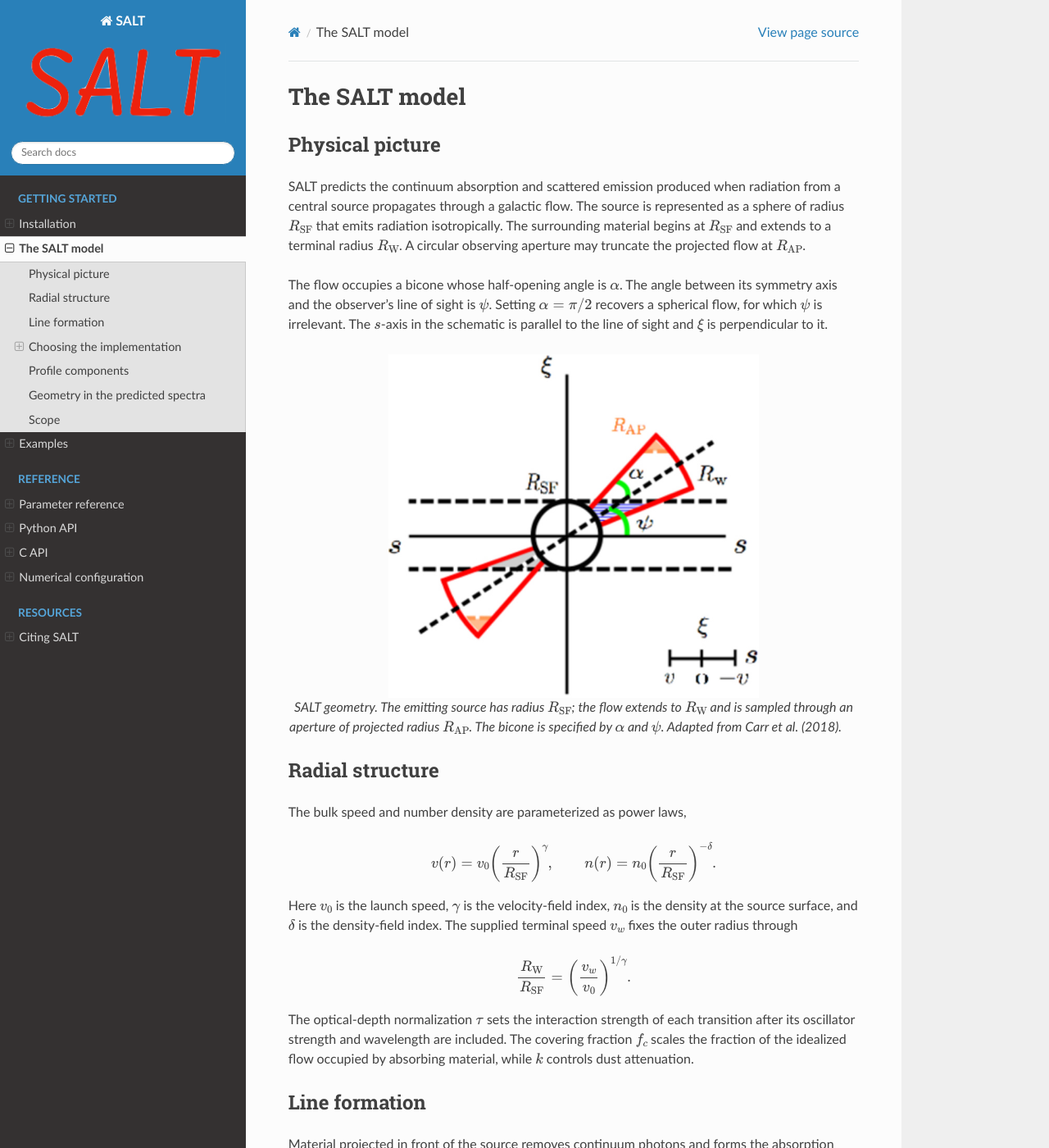
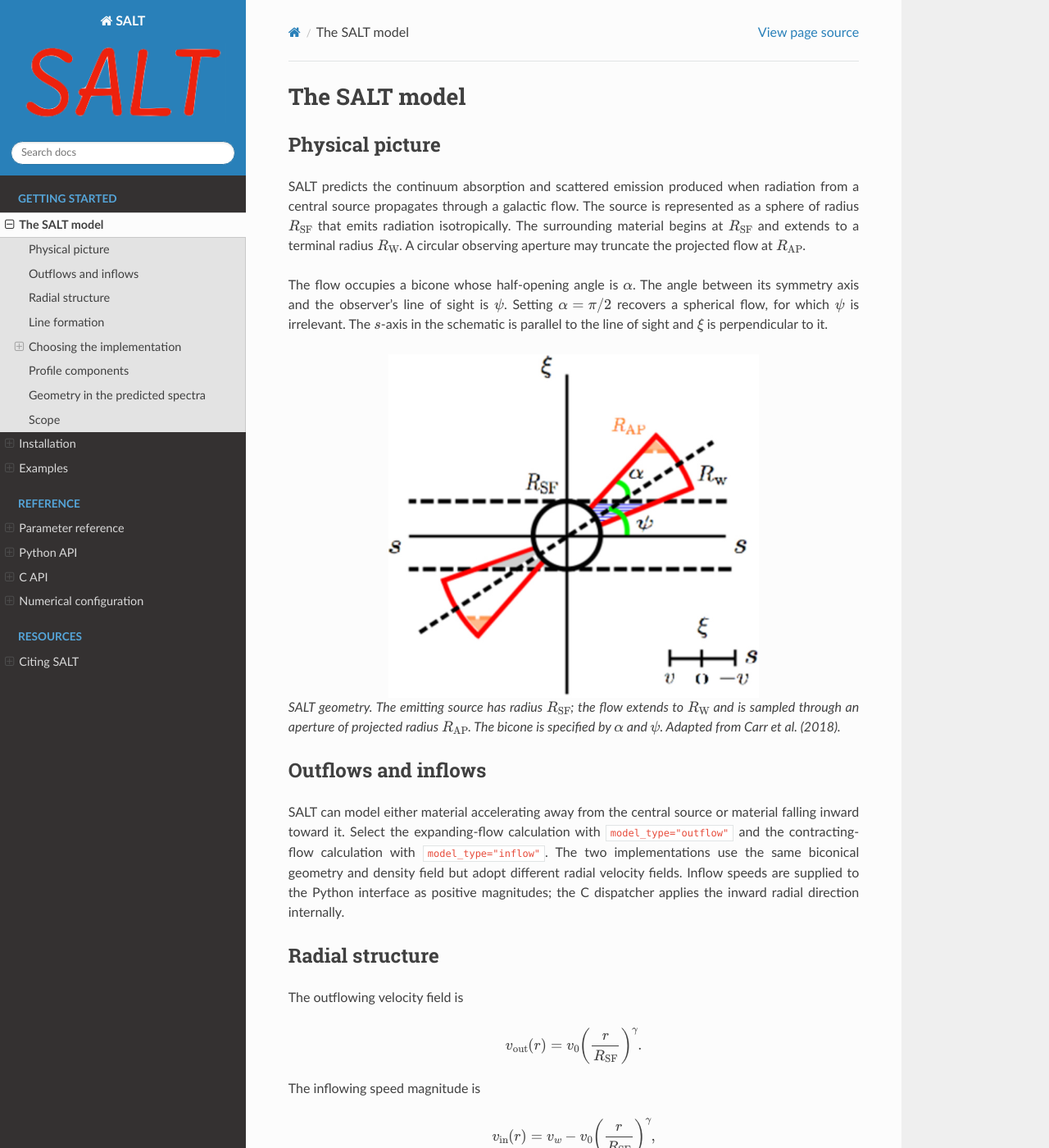
Before and after one commit to CodyCarr/SALT, a Sphinx documentation site: the page built from docs/source/models.rst, in a window 1280 px wide and 1400 px high. Shown: the whole window at 82% size. Built offline with Sphinx 7.4.7 and the Read the Docs theme 3.1.0, drawn with Linux system fonts in a browser that asks for light colours; some of the changed text lies outside the part shown.

Commit message:
Document inflow structure and justify site text

```diff
--- /dev/null
+++ b/docs/source/_static/css/custom.css
@@ -0,0 +1,11 @@
+/* Justify documentation prose without changing headings or code blocks. */
+.wy-nav-content p,
+.wy-nav-content li,
+.wy-nav-content dd,
+.wy-nav-content td,
+.wy-nav-content th,
+.wy-nav-content figcaption,
+.wy-nav-content .caption-text {
+    text-align: justify;
+    text-justify: inter-word;
+}
--- a/docs/source/conf.py
+++ b/docs/source/conf.py
@@ -9,6 +9,7 @@ exclude_patterns = []
 
 html_theme = "sphinx_rtd_theme"
 html_static_path = ["_static"]
+html_css_files = ["css/custom.css"]
 html_logo = "_static/images/theme.png"
 html_theme_options = {
     "collapse_navigation": False,
--- a/docs/source/index.rst
+++ b/docs/source/index.rst
@@ -25,8 +25,8 @@ profiles and fitting SALT models to data.
    :maxdepth: 2
    :caption: Getting started
 
+   models
    installation
-   models
    examples
 
 .. toctree::
--- a/docs/source/installation.rst
+++ b/docs/source/installation.rst
@@ -4,7 +4,7 @@ Installation
 Dependencies
 ------------
 
-C SALT requires a C11 compiler, GSL, libcerf, OpenMP, Python 3, and NumPy.
+SALT requires a C11 compiler, GSL, libcerf, OpenMP, Python 3, and NumPy.
 Matplotlib is needed only for the plotting examples.
 
 On macOS with Homebrew:
--- a/docs/source/models.rst
+++ b/docs/source/models.rst
@@ -27,26 +27,57 @@ the line of sight and :math:`\xi` is perpendicular to it.
    radius :math:`R_{\rm AP}`. The bicone is specified by :math:`\alpha` and
    :math:`\psi`. Adapted from Carr et al. (2018).
 
+Outflows and inflows
+--------------------
+
+SALT can model either material accelerating away from the central source or
+material falling inward toward it. Select the expanding-flow calculation with
+:code:`model_type="outflow"` and the contracting-flow calculation with
+:code:`model_type="inflow"`. The two implementations use the same biconical
+geometry and density field but adopt different radial velocity fields. Inflow
+speeds are supplied to the Python interface as positive magnitudes; the C
+dispatcher applies the inward radial direction internally.
+
 Radial structure
 ----------------
 
-The bulk speed and number density are parameterized as power laws,
+The outflowing velocity field is
 
 .. math::
 
-   v(r) = v_0\left(\frac{r}{R_{\rm SF}}\right)^\gamma,
-   \qquad
-   n(r) = n_0\left(\frac{r}{R_{\rm SF}}\right)^{-\delta}.
+   v_{\rm out}(r) =
+   v_0\left(\frac{r}{R_{\rm SF}}\right)^\gamma.
 
-Here :math:`v_0` is the launch speed, :math:`\gamma` is the velocity-field
-index, :math:`n_0` is the density at the source surface, and :math:`\delta` is
-the density-field index. The supplied terminal speed :math:`v_w` fixes the
-outer radius through
+The inflowing speed magnitude is
 
 .. math::
 
-   \frac{R_{\rm W}}{R_{\rm SF}} =
+   v_{\rm in}(r) =
+   v_w-v_0\left(\frac{r}{R_{\rm SF}}\right)^\gamma,
+
+with the velocity vector directed toward the source. Both the outflow and
+inflow calculations use the same density field,
+
+.. math::
+
+   n(r) = n_0\left(\frac{r}{R_{\rm SF}}\right)^{-\delta}.
+
+Here :math:`v_0` sets the velocity scale, :math:`v_w` is the terminal-velocity
+parameter, :math:`\gamma` is the velocity-field index, :math:`n_0` is the
+density at the source surface, and :math:`\delta` is the density-field index.
+The outer radius differs between the two velocity laws. For the outflow,
+
+.. math::
+
+   \left(\frac{R_{\rm W}}{R_{\rm SF}}\right)_{\rm out} =
    \left(\frac{v_w}{v_0}\right)^{1/\gamma}.
+
+For the inflow,
+
+.. math::
+
+   \left(\frac{R_{\rm W}}{R_{\rm SF}}\right)_{\rm in} =
+   \left(\frac{v_w}{v_0}-1\right)^{1/\gamma}.
 
 The optical-depth normalization :math:`\tau` sets the interaction strength of
 each transition after its oscillator strength and wavelength are included.
@@ -61,8 +92,10 @@ the absorption component. Absorbed photons may subsequently escape through
 the same resonant transition or through a fluorescent channel. SALT uses the
 branching probabilities :math:`p_r` and :math:`p_f` to distribute this
 re-emission. Emission from the receding flow can be blocked by the source when
-:code:`OCCULTATION=True`, and emission outside :math:`R_{\rm AP}` is excluded
-when :code:`APERTURE=True`.
+:code:`OCCULTATION=True`. The code accounts for a limiting finite observing
+aperture when :code:`APERTURE=True`. The user parameter :code:`v_ap`
+represents the velocity at the projected radius of the aperture,
+:math:`R_{\rm AP}`.
 
 In a Sobolev calculation, a photon interacts with a geometrically thin surface
 of constant projected velocity, :math:`\Omega_x`. Thermal and microturbulent
```
